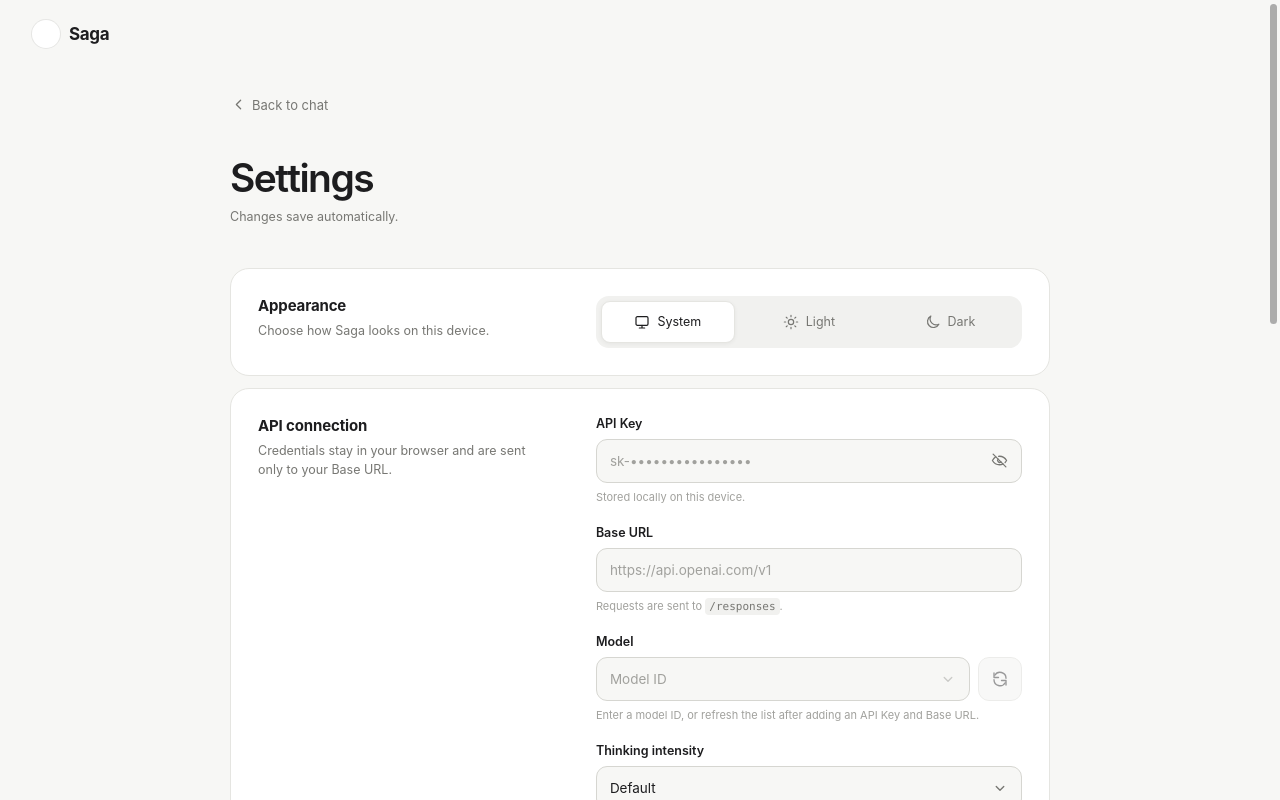
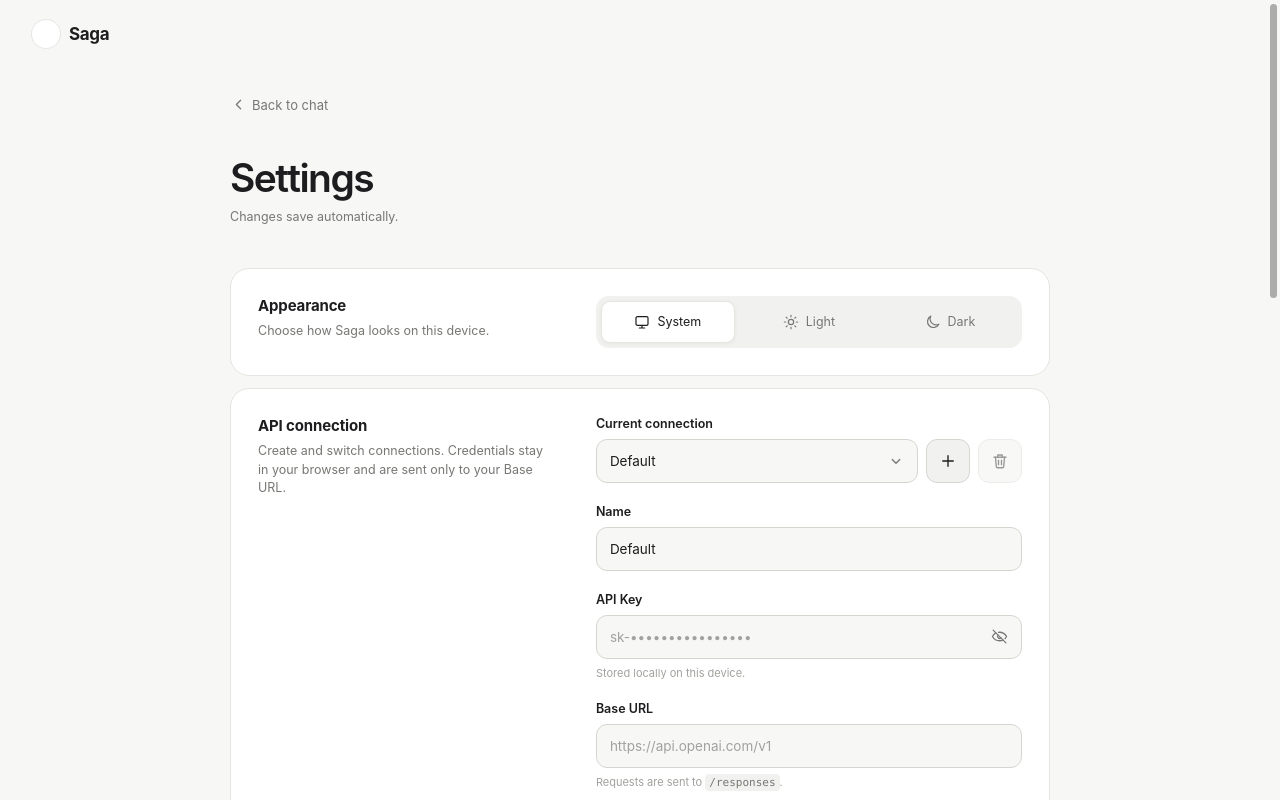
Before and after one commit to lomirus/motechat, a Svelte app: page / in a window 1280 px wide. Both pictures are taken after a click on the button 1233 px from the left and 34 px from the top of the page. Shown: the top 800 px of the page. Built offline with nearby package versions, Linux system fonts and the light colour scheme.

Commit message:
feat: add switchable API connections with per-connection credentials

```diff
--- a/package.json
+++ b/package.json
@@ -8,7 +8,7 @@
     "build": "vite build",
     "preview": "vite preview",
     "check": "pnpm lint && svelte-check --tsconfig ./tsconfig.app.json && tsc -p tsconfig.node.json",
-    "test": "node src/lib/responses.test.ts && node src/lib/profiles.test.ts",
+    "test": "node src/lib/responses.test.ts && node src/lib/profiles.test.ts && node src/lib/connections.test.ts",
     "lint": "oxlint && stylelint \"src/**/*.css\""
   },
   "devDependencies": {
--- a/src/App.svelte
+++ b/src/App.svelte
@@ -1,6 +1,7 @@
 <script lang="ts">
   import { onMount, tick } from 'svelte'
   import Select from './lib/Select.svelte'
+  import { createConnection, parseConnections, type Connection } from './lib/connections'
   import { createProfile, parseProfiles, type Profile } from './lib/profiles'
   import {
     extractModelIds,
@@ -8,7 +9,6 @@
     extractResponseText,
     extractUsage,
     formatMoney,
-    isCurrency,
     addUsage,
     usageCost,
     usageParts,
@@ -23,7 +23,6 @@
     responseDeltas,
     toResponseInput,
     imageFileError,
-    isReasoningEffort,
     reasoningConfig,
     type Currency,
     type ReasoningEffort,
@@ -55,6 +54,9 @@
 
   let page: 'chat' | 'settings' = 'chat'
   let theme: Theme = 'system'
+  let connections: Connection[] = parseConnections({}).connections
+  let activeConnectionId = connections[0].id
+  let connectionName = connections[0].name
   let apiKey = ''
   let baseUrl = ''
   let model = ''
@@ -107,24 +109,14 @@
       const stored = parseJson(localStorage.getItem(storageKey) || '{}')
       if (isRecord(stored)) {
         theme = stored.theme === 'light' || stored.theme === 'dark' ? stored.theme : 'system'
-        apiKey = typeof stored.apiKey === 'string' ? stored.apiKey : ''
-        baseUrl = typeof stored.baseUrl === 'string' ? stored.baseUrl : baseUrl
-        model = typeof stored.model === 'string' ? stored.model : ''
-        contextLength = typeof stored.contextLength === 'number' && stored.contextLength > 0
-          ? Math.floor(stored.contextLength)
-          : null
-        currency = isCurrency(stored.currency) ? stored.currency : 'CNY'
-        cacheHitPrice = readPrice(stored.cacheHitPrice)
-        cacheMissPrice = readPrice(stored.cacheMissPrice)
-        outputPrice = readPrice(stored.outputPrice)
-        availableModels = Array.isArray(stored.availableModels)
-          ? stored.availableModels.filter((value): value is string => typeof value === 'string')
-          : []
-        const parsed = parseProfiles(stored)
-        profiles = parsed.profiles
-        activeProfileId = parsed.activeProfileId
+        const parsedProfiles = parseProfiles(stored)
+        profiles = parsedProfiles.profiles
+        activeProfileId = parsedProfiles.activeProfileId
         loadActiveProfile()
-        reasoningEffort = isReasoningEffort(stored.reasoningEffort) ? stored.reasoningEffort : ''
+        const parsedConnections = parseConnections(stored)
+        connections = parsedConnections.connections
+        activeConnectionId = parsedConnections.activeConnectionId
+        loadActiveConnection()
       }
     } catch {
       // Ignore malformed local preferences and keep safe defaults.
@@ -176,6 +168,68 @@
     saveSettings()
   }
 
+  function persistActiveConnection() {
+    connections = connections.map((connection) => connection.id === activeConnectionId
+      ? {
+          ...connection,
+          name: connectionName.trim() || connection.name,
+          apiKey: apiKey.trim(),
+          baseUrl: baseUrl.trim().replace(/\/+$/, ''),
+          model: model.trim(),
+          contextLength: typeof contextLength === 'number' && contextLength > 0 ? Math.floor(contextLength) : null,
+          currency,
+          cacheHitPrice: readPrice(cacheHitPrice),
+          cacheMissPrice: readPrice(cacheMissPrice),
+          outputPrice: readPrice(outputPrice),
+          availableModels,
+          reasoningEffort,
+        }
+      : connection)
+  }
+
+  function loadActiveConnection() {
+    const active = connections.find((connection) => connection.id === activeConnectionId) ?? connections[0]
+    activeConnectionId = active.id
+    connectionName = active.name
+    apiKey = active.apiKey
+    baseUrl = active.baseUrl
+    model = active.model
+    contextLength = active.contextLength
+    currency = active.currency
+    cacheHitPrice = active.cacheHitPrice
+    cacheMissPrice = active.cacheMissPrice
+    outputPrice = active.outputPrice
+    availableModels = active.availableModels
+    reasoningEffort = active.reasoningEffort
+    modelsLoading = false
+    modelsError = ''
+    showApiKey = false
+  }
+
+  function switchConnection(id: string) {
+    if (id === activeConnectionId) return
+    persistActiveConnection()
+    activeConnectionId = id
+    loadActiveConnection()
+    saveSettings()
+  }
+
+  function addConnection() {
+    persistActiveConnection()
+    const connection = createConnection(connections)
+    connections = [...connections, connection]
+    activeConnectionId = connection.id
+    loadActiveConnection()
+    saveSettings()
+  }
+
+  function deleteConnection() {
+    if (connections.length < 2 || !confirm(`Delete connection "${connectionName}"?`)) return
+    connections = connections.filter((connection) => connection.id !== activeConnectionId)
+    loadActiveConnection()
+    saveSettings()
+  }
+
   function persistActiveProfile() {
     profiles = profiles.map((profile) => profile.id === activeProfileId
       ? { ...profile, name: profileName.trim() || profile.name, systemPrompt: systemPrompt.trim(), icon: profileIcon }
@@ -217,20 +271,13 @@
 
   function saveSettings() {
     persistActiveProfile()
+    persistActiveConnection()
     localStorage.setItem(storageKey, JSON.stringify({
       theme,
-      apiKey: apiKey.trim(),
-      baseUrl: baseUrl.trim().replace(/\/+$/, ''),
-      model: model.trim(),
-      contextLength: typeof contextLength === 'number' && contextLength > 0 ? Math.floor(contextLength) : 0,
-      currency,
-      cacheHitPrice: readPrice(cacheHitPrice) ?? 0,
-      cacheMissPrice: readPrice(cacheMissPrice) ?? 0,
-      outputPrice: readPrice(outputPrice) ?? 0,
-      availableModels,
+      connections,
+      activeConnectionId,
       profiles,
       activeProfileId,
-      reasoningEffort,
     }))
   }
 
@@ -423,6 +470,7 @@
 
   async function refreshModels() {
     if (!apiKey.trim() || !baseUrl.trim() || modelsLoading) return
+    const requestedId = activeConnectionId
     modelsLoading = true
     modelsError = ''
 
@@ -432,14 +480,16 @@
       })
       const data = await readResponseJson(response).catch((): unknown => undefined)
       if (!response.ok) throw new Error(responseErrorMessage(data) || `Request failed (${response.status}).`)
+      if (activeConnectionId !== requestedId) return
       availableModels = extractModelIds(data)
       if (!availableModels.length) throw new Error('The service returned no models.')
       saveSettings()
     } catch (cause) {
+      if (activeConnectionId !== requestedId) return
       availableModels = []
       modelsError = cause instanceof Error ? cause.message : 'Could not load models.'
     } finally {
-      modelsLoading = false
+      if (activeConnectionId === requestedId) modelsLoading = false
     }
   }
 
@@ -935,9 +985,45 @@
         <section class="settings-card connection" aria-labelledby="connection-title">
           <div class="setting-copy">
             <h2 id="connection-title">API connection</h2>
-            <p>Credentials stay in your browser and are sent only to your Base URL.</p>
+            <p>Create and switch connections. Credentials stay in your browser and are sent only to your Base URL.</p>
           </div>
           <div class="fields">
+            <div class="model-field">
+              <label for="connection-input"><span>Current connection</span></label>
+              <div class="model-input-row">
+                <Select
+                  id="connection-input"
+                  value={activeConnectionId}
+                  options={connections.map((connection): [string, string] => [connection.id, connection.name])}
+                  listLabel="Connections"
+                  listName="connection list"
+                  onchange={switchConnection}
+                />
+                <button
+                  class="profile-action"
+                  type="button"
+                  aria-label="New connection"
+                  title="New connection"
+                  onclick={addConnection}
+                >
+                  <svg viewBox="0 0 24 24" aria-hidden="true"><path d="M12 5v14M5 12h14"/></svg>
+                </button>
+                <button
+                  class="profile-action"
+                  type="button"
+                  disabled={connections.length < 2}
+                  aria-label="Delete connection"
+                  title="Delete connection"
+                  onclick={deleteConnection}
+                >
+                  <svg viewBox="0 0 24 24" aria-hidden="true"><path d="M4 7h16"/><path d="M9 7V4h6v3"/><path d="M6 7l1 12a2 2 0 0 0 2 2h6a2 2 0 0 0 2-2l1-12"/><path d="M10 11v6M14 11v6"/></svg>
+                </button>
+              </div>
+            </div>
+            <label>
+              <span>Name</span>
+              <input bind:value={connectionName} placeholder="Connection name" />
+            </label>
             <div class="field">
               <label for="api-key"><span>API Key</span></label>
               <div class="input-with-action">
--- /dev/null
+++ b/src/lib/connections.ts
@@ -0,0 +1,82 @@
+import { isCurrency, isReasoningEffort, isRecord, type Currency, type ReasoningEffort } from './responses.ts'
+
+export type Connection = {
+  id: string
+  name: string
+  apiKey: string
+  baseUrl: string
+  model: string
+  contextLength: number | null
+  currency: Currency
+  cacheHitPrice: number | null
+  cacheMissPrice: number | null
+  outputPrice: number | null
+  availableModels: string[]
+  reasoningEffort: ReasoningEffort | ''
+}
+
+function readPrice(value: unknown): number | null {
+  return typeof value === 'number' && Number.isFinite(value) && value >= 0 ? value : null
+}
+
+function connectionFields(value: Record<string, unknown>): Omit<Connection, 'id' | 'name'> {
+  return {
+    apiKey: typeof value.apiKey === 'string' ? value.apiKey : '',
+    baseUrl: typeof value.baseUrl === 'string' ? value.baseUrl : '',
+    model: typeof value.model === 'string' ? value.model : '',
+    contextLength: typeof value.contextLength === 'number' && value.contextLength > 0
+      ? Math.floor(value.contextLength)
+      : null,
+    currency: isCurrency(value.currency) ? value.currency : 'CNY',
+    cacheHitPrice: readPrice(value.cacheHitPrice),
+    cacheMissPrice: readPrice(value.cacheMissPrice),
+    outputPrice: readPrice(value.outputPrice),
+    availableModels: Array.isArray(value.availableModels)
+      ? value.availableModels.filter((item): item is string => typeof item === 'string')
+      : [],
+    reasoningEffort: isReasoningEffort(value.reasoningEffort) ? value.reasoningEffort : '',
+  }
+}
+
+function toConnection(value: unknown): Connection | undefined {
+  if (!isRecord(value) || typeof value.id !== 'string' || !value.id || typeof value.name !== 'string') return
+  return { id: value.id, name: value.name, ...connectionFields(value) }
+}
+
+export function nextConnectionName(names: readonly string[]): string {
+  const used = new Set(names)
+  if (!used.has('Default')) return 'Default'
+  for (let n = 2; ; n++) {
+    const name = `Connection ${n}`
+    if (!used.has(name)) return name
+  }
+}
+
+export function createConnection(existing: readonly Connection[]): Connection {
+  return {
+    id: crypto.randomUUID(),
+    name: nextConnectionName(existing.map((connection) => connection.name)),
+    ...connectionFields({}),
+  }
+}
+
+export function parseConnections(stored: Record<string, unknown>): {
+  connections: Connection[]
+  activeConnectionId: string
+} {
+  const connections = Array.isArray(stored.connections)
+    ? stored.connections.flatMap((value) => {
+        const connection = toConnection(value)
+        return connection ? [connection] : []
+      })
+    : []
+  if (!connections.length) {
+    const fallback = { id: 'default', name: 'Default', ...connectionFields(stored) }
+    return { connections: [fallback], activeConnectionId: fallback.id }
+  }
+  const activeConnectionId = typeof stored.activeConnectionId === 'string'
+    && connections.some((connection) => connection.id === stored.activeConnectionId)
+    ? stored.activeConnectionId
+    : connections[0].id
+  return { connections, activeConnectionId }
+}
```
Also changed, not shown: 1 other file (tests, documents, lock files or other folders).
